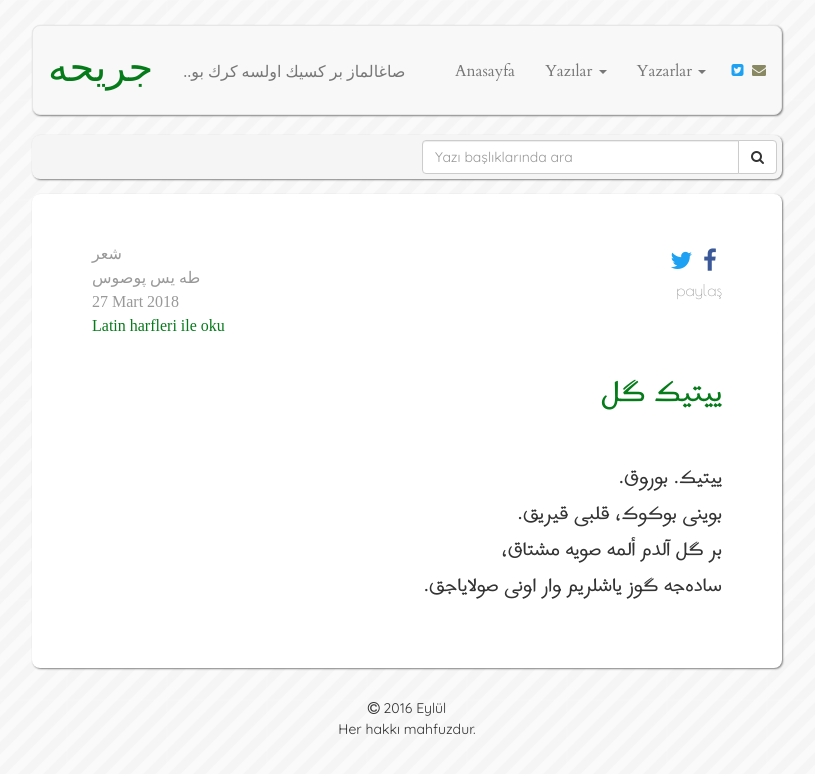
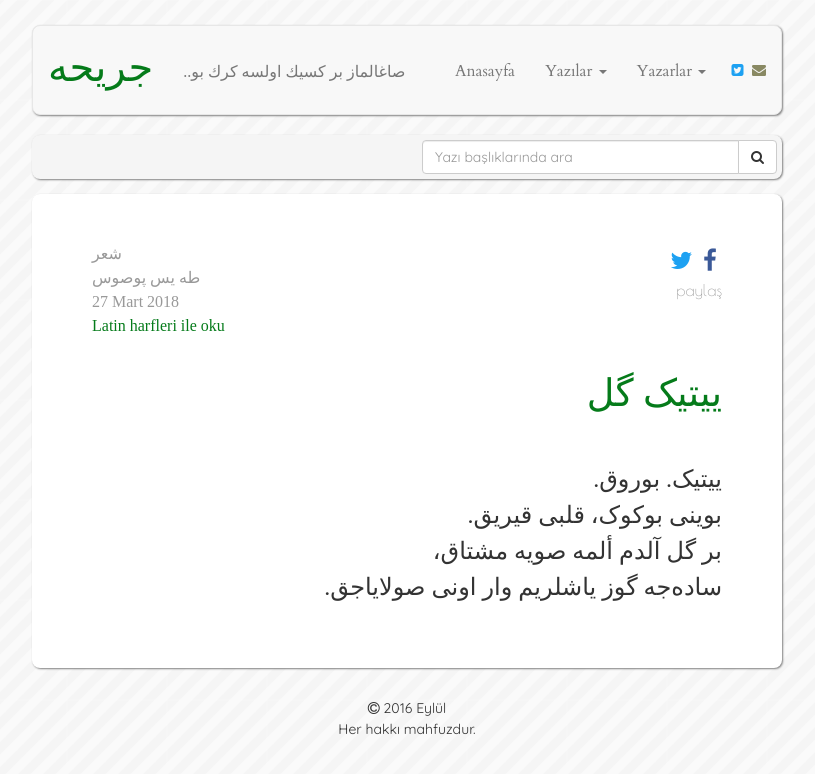
Before and after one commit to muhammedaydogdu/muhammedaydogdu.github.io, a Jekyll site: the page built from _posts/2018-03-27-yitik-gul-os.md, in a window 1280 px wide. Shown: the top 774 px of the page, without its empty margins (233-1048 px from the left). Built offline with Jekyll 4.4.1, drawn with Linux system fonts in a browser that asks for light colours; some web fonts are replaced.

Commit message:
Update style.css

```diff
--- a/css/style.css
+++ b/css/style.css
@@ -126,7 +126,7 @@ nav li a.social {
 }
 
 .os-text {
-  font-family: 'Harmattan', sans-serif;
+  font-family: 'Katibeh', cursive;
 }
 
 .container .jumbotron .os-text p {
```
